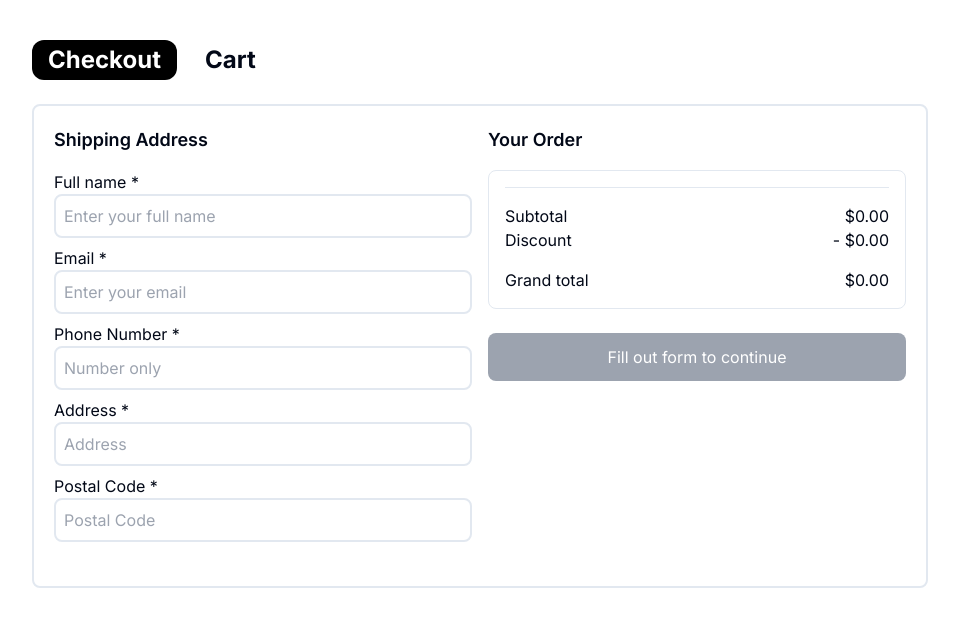
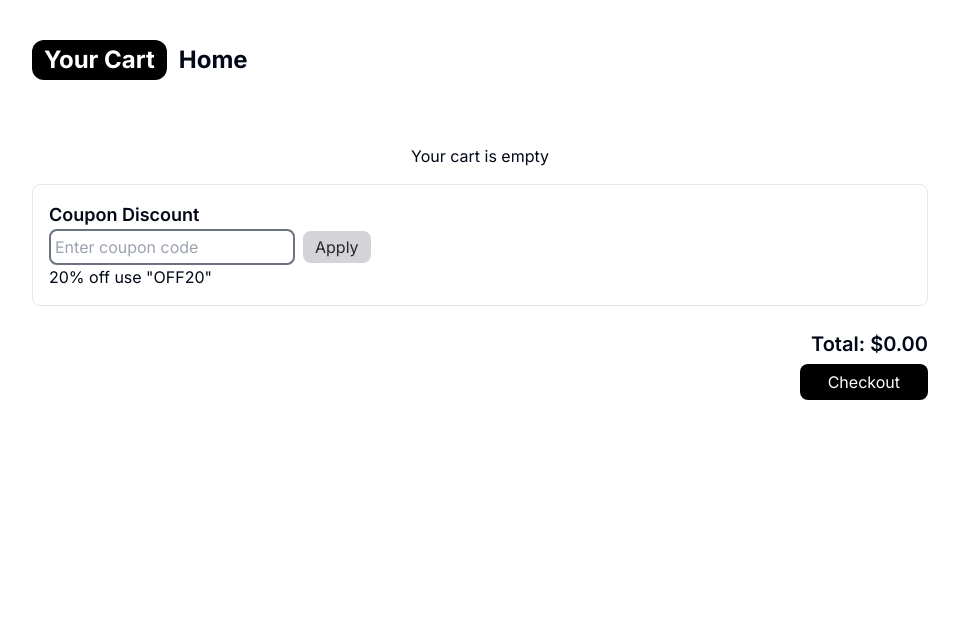
Before and after one commit to Hiiankit/E-commerce, a Next.js app: page /components/cart in a window 1280 px wide. Shown: the top 626 px of the page, without its empty margins (160-1119 px from the left). Built offline with nearby package versions, Linux system fonts and the light colour scheme.

Commit message:
build error

```diff
--- a/src/app/components/Checkout/page.tsx
+++ b/src/app/components/Checkout/page.tsx
@@ -3,7 +3,7 @@ import React, { useState, useEffect } from "react";
 import Link from "next/link";
 
 function Checkout() {
-  const [cart, setCart] = useState([]);
+  const [cart, setCart] = useState<any[]>([]);
   const [subtotal, setSubtotal] = useState(0);
   const [discount, setDiscount] = useState(0);
   const [grandTotal, setGrandTotal] = useState(0);
@@ -18,11 +18,17 @@ function Checkout() {
 
   useEffect(() => {
     // Fetch the stored cart and discount
-    const storedCart = JSON.parse(localStorage.getItem("cart")) || [];
-    const storedDiscount = JSON.parse(localStorage.getItem("discount")) || 0;
+    const storedCartString = localStorage.getItem("cart");
+    const storedDiscountString = localStorage.getItem("discount");
+
+    // Check if storedCartString and storedDiscountString are not null
+    const storedCart = storedCartString ? JSON.parse(storedCartString) : [];
+    const storedDiscount = storedDiscountString
+      ? JSON.parse(storedDiscountString)
+      : 0;
 
     // Calculate subtotal
-    const calculatedSubtotal = storedCart.reduce((acc, item) => {
+    const calculatedSubtotal = storedCart.reduce((acc: number, item: any) => {
       const price =
         parseFloat(item.variants.edges[0]?.node?.price?.amount) || 0;
       const quantity = parseInt(item.quantity, 10) || 1; // Default quantity to 1 if not set
@@ -50,7 +56,7 @@ function Checkout() {
     setFormValid(isValid);
   }, [formData]);
 
-  const handleInputChange = (e) => {
+  const handleInputChange = (e: React.ChangeEvent<HTMLInputElement>) => {
     const { name, value } = e.target;
     setFormData((prevFormData) => ({
       ...prevFormData,
--- a/src/app/components/cart/page.tsx
+++ b/src/app/components/cart/page.tsx
@@ -1,194 +1,179 @@
 "use client";
-import React, { useState, useEffect } from "react";
+import Home from "@/app/page";
 import Link from "next/link";
+import React, { useEffect, useState } from "react";
 
-function Checkout() {
-  const [cart, setCart] = useState<any[]>([]);
-  const [subtotal, setSubtotal] = useState(0);
-  const [discount, setDiscount] = useState(0);
-  const [grandTotal, setGrandTotal] = useState(0);
-  const [formValid, setFormValid] = useState(false);
-  const [formData, setFormData] = useState({
-    fullName: "",
-    email: "",
-    phone: "",
-    address: "",
-    postalCode: "",
-  });
+function Cart() {
+  const [cart, setCart] = useState([]);
+  const [coupon, setCoupon] = useState(""); // State to track coupon input
+  const [discount, setDiscount] = useState(0); // State to track discount percentage
+  const [couponApplied, setCouponApplied] = useState(false); // State to track if coupon is applied
 
   useEffect(() => {
-    // Fetch the stored cart and discount
-    const storedCartString = localStorage.getItem("cart");
-    const storedDiscountString = localStorage.getItem("discount");
-
-    // Check if storedCartString and storedDiscountString are not null
-    const storedCart = storedCartString ? JSON.parse(storedCartString) : [];
-    const storedDiscount = storedDiscountString
-      ? JSON.parse(storedDiscountString)
-      : 0;
-
-    // Calculate subtotal
-    const calculatedSubtotal = storedCart.reduce((acc: number, item: any) => {
-      const price =
-        parseFloat(item.variants.edges[0]?.node?.price?.amount) || 0;
-      const quantity = parseInt(item.quantity, 10) || 1; // Default quantity to 1 if not set
-      return acc + price * quantity;
-    }, 0);
-
-    // Calculate grand total
-    const discountAmount = calculatedSubtotal * (storedDiscount / 100);
-    const calculatedGrandTotal = calculatedSubtotal - discountAmount;
-
-    setCart(storedCart);
-    setSubtotal(calculatedSubtotal);
-    setDiscount(storedDiscount);
-    setGrandTotal(calculatedGrandTotal);
+    const storedCart = JSON.parse(localStorage.getItem("cart")) || [];
+    const initializedCart = storedCart.map((item) => ({
+      ...item,
+      quantity: item.quantity || 1,
+    }));
+    setCart(initializedCart);
   }, []);
 
-  useEffect(() => {
-    // Check if all form fields are filled
-    const isValid =
-      formData.fullName &&
-      formData.email &&
-      formData.phone &&
-      formData.address &&
-      formData.postalCode;
-    setFormValid(isValid);
-  }, [formData]);
+  const updateCartInLocalStorage = (updatedCart) => {
+    setCart(updatedCart);
+    localStorage.setItem("cart", JSON.stringify(updatedCart));
+  };
 
-  const handleInputChange = (e: React.ChangeEvent<HTMLInputElement>) => {
-    const { name, value } = e.target;
-    setFormData((prevFormData) => ({
-      ...prevFormData,
-      [name]: value,
-    }));
+  const removeFromCart = (indexToRemove) => {
+    const updatedCart = cart.filter((_, index) => index !== indexToRemove);
+    updateCartInLocalStorage(updatedCart);
+  };
+
+  const updateQuantity = (index, newQuantity) => {
+    const updatedCart = cart.map((item, i) => {
+      if (i === index) {
+        return { ...item, quantity: newQuantity };
+      }
+      return item;
+    });
+    updateCartInLocalStorage(updatedCart);
+  };
+
+  const handleQuantityChange = (index, delta) => {
+    const newQuantity = cart[index].quantity + delta;
+    if (newQuantity > 0) {
+      updateQuantity(index, newQuantity);
+    }
+  };
+
+  const calculateTotalPrice = () => {
+    const subtotal = cart
+      .reduce((total, item) => {
+        const itemPrice = item.variants.edges[0].node.price.amount;
+        const itemQuantity = item.quantity || 1;
+        return total + itemPrice * itemQuantity;
+      }, 0)
+      .toFixed(2);
+
+    const total = (subtotal - subtotal * (discount / 100)).toFixed(2);
+    return total;
+  };
+
+  const applyCoupon = () => {
+    if (couponApplied) {
+      setDiscount(0);
+      setCoupon("");
+      setCouponApplied(false);
+      localStorage.setItem("discount", JSON.stringify(0)); // Reset discount in localStorage
+    } else if (coupon === "OFF20") {
+      setDiscount(20);
+      setCouponApplied(true);
+      localStorage.setItem("discount", JSON.stringify(20)); // Store discount in localStorage
+    } else {
+      alert("Invalid coupon code");
+      setDiscount(0);
+      setCouponApplied(false);
+    }
   };
 
   return (
     <div className="w-[70%] mx-auto mt-10">
-      <div className="flex gap-3">
-        <h2 className="text-2xl bg-black text-white px-4 py-1 rounded-xl font-bold mb-6">
-          Checkout
+      <div className="text-2xl font-bold mb-6 flex">
+        <h2 className=" bg-black px-3 py-1 rounded-xl text-white ">
+          Your Cart
         </h2>
-        <Link
-          className="text-2xl font-bold mb-6 px-4 py-1"
-          href="/components/cart"
-        >
-          Cart
+        <Link className="px-3 py-1 " href="/">
+          Home
         </Link>
       </div>
 
-      <div className="grid grid-cols-2 gap-4 border-2 mb-2 p-5 rounded-lg">
-        {/* Shipping Address Form */}
+      <div className="grid grid-cols-1 gap-4">
+        {cart.length === 0 ? (
+          <div className="text-center mt-10">Your cart is empty</div>
+        ) : (
+          cart.map((item, index) => (
+            <div
+              key={index}
+              className="flex items-center justify-between p-4 border rounded-lg"
+            >
+              <div className="flex items-center">
+                {item.featuredImage && (
+                  <img
+                    src={item.featuredImage.url}
+                    alt={item.title}
+                    className="w-16 h-16 rounded-lg mr-4"
+                  />
+                )}
                 <div>
-          <h3 className="text-lg font-semibold mb-4">Shipping Address</h3>
-          <form>
-            <div className="mb-4">
-              <label className="block">Full name *</label>
-              <input
-                className="w-full mb-2 border-2 p-2 rounded-lg"
-                type="text"
-                name="fullName"
-                placeholder="Enter your full name"
-                required
-                value={formData.fullName}
-                onChange={handleInputChange}
-              />
-              <label className="block">Email *</label>
-              <input
-                className="w-full border-2 mb-2 p-2 rounded-lg"
-                type="email"
-                name="email"
-                placeholder="Enter your email"
-                required
-                value={formData.email}
-                onChange={handleInputChange}
-              />
-              <label className="block">Phone Number *</label>
-              <input
-                className="w-full border-2 mb-2 p-2 rounded-lg"
-                type="tel"
-                name="phone"
-                placeholder="Number only"
-                required
-                value={formData.phone}
-                onChange={handleInputChange}
-              />
-              <label className="block">Address *</label>
-              <input
-                className="w-full border-2 p-2 mb-2 rounded-lg"
-                type="text"
-                name="address"
-                placeholder="Address"
-                required
-                value={formData.address}
-                onChange={handleInputChange}
-              />
-              <label className="block">Postal Code *</label>
-              <input
-                className="w-full border-2 mb-2 p-2 rounded-lg"
-                type="text"
-                name="postalCode"
-                placeholder="Postal Code"
-                required
-                value={formData.postalCode}
-                onChange={handleInputChange}
-              />
-            </div>
-          </form>
-        </div>
-
-        <div>
-          <h3 className="text-lg font-semibold mb-4">Your Order</h3>
-          <div className="p-4 border rounded-lg">
-            {cart.map((item, index) => (
-              <div key={index} className="flex justify-between mb-4">
-                <div>
-                  <h4>{item.title}</h4>
-                  <p>Quantity: {item.quantity}</p>
-                </div>
-                <p>
-                  $
-                  {(
-                    (parseFloat(item.variants.edges[0].node.price.amount) ||
-                      0) * (parseInt(item.quantity, 10) || 1)
-                  ) // Default quantity to 1 if not set
-                    .toFixed(2)}
+                  <h3 className="text-lg font-semibold">{item.title}</h3>
+                  <p className="text-gray-500">
+                    ${item.variants.edges[0].node.price.amount}
                   </p>
                 </div>
-            ))}
-            <hr />
-            <div className="flex justify-between mt-4">
-              <p>Subtotal</p>
-              <p>${subtotal.toFixed(2)}</p>
               </div>
-            <div className="flex justify-between">
-              <p>Discount</p>
-              <p>- ${(subtotal * (discount / 100)).toFixed(2)}</p>
+              <div className="flex items-center">
+                <button
+                  onClick={() => handleQuantityChange(index, -1)}
+                  className="px-2 py-1 bg-gray-300 rounded-lg"
+                >
+                  -
+                </button>
+                <span className="mx-2">{item.quantity}</span>
+                <button
+                  onClick={() => handleQuantityChange(index, 1)}
+                  className="px-2 py-1 bg-gray-300 rounded-lg"
+                >
+                  +
+                </button>
               </div>
-            <div className="flex justify-between mt-4">
-              <p>Grand total</p>
-              <p>${grandTotal.toFixed(2)}</p>
+              <button
+                onClick={() => removeFromCart(index)}
+                className="bg-red-600 text-white px-3 py-2 rounded-lg ml-4"
+              >
+                Remove
+              </button>
             </div>
-          </div>
-          {formValid ? (
-            <Link href="/components/Payments">
-              <button className="bg-black text-white px-6 py-3 mt-6 rounded-lg w-full">
-                Continue to payment
-              </button>
-            </Link>
-          ) : (
-            <button
-              className="bg-gray-400 text-white px-6 py-3 mt-6 rounded-lg w-full"
-              disabled
-            >
-              Fill out form to continue
-            </button>
+          ))
         )}
       </div>
+      <div className="mt-4 p-4 border rounded-lg ">
+        <h3 className="text-lg font-semibold">Coupon Discount</h3>
+        <div className="flex items-center">
+          <input
+            className="border-2 border-gray-500 rounded-lg p-1"
+            type="text"
+            placeholder="Enter coupon code"
+            value={coupon}
+            onChange={(e) => setCoupon(e.target.value)}
+            disabled={couponApplied} // Disable input when coupon is applied
+          />
+          <button
+            onClick={applyCoupon}
+            className="bg-zinc-300 text-zinc-800 px-3 py-1 ml-2 rounded-lg"
+          >
+            {couponApplied ? "Remove Coupon" : "Apply"}
+          </button>
+        </div>
+        {couponApplied ? (
+          <p className="text-green-600">
+            {discount}% off on Subtotal - Coupon applied successfully!
+          </p>
+        ) : (
+          <p>20% off use "OFF20"</p>
+        )}
+      </div>
+      <div className="mt-6 text-right">
+        <h3 className="text-xl font-semibold mb-3">
+          Total: ${calculateTotalPrice()}
+        </h3>
+        <Link
+          className="bg-black text-white px-3 py-2 px-7 rounded-lg"
+          href="/components/Checkout"
+        >
+          Checkout
+        </Link>
       </div>
     </div>
   );
 }
 
-export default Checkout;
+export default Cart;
```
Lines whose indentation alone changed are shown as unchanged.
